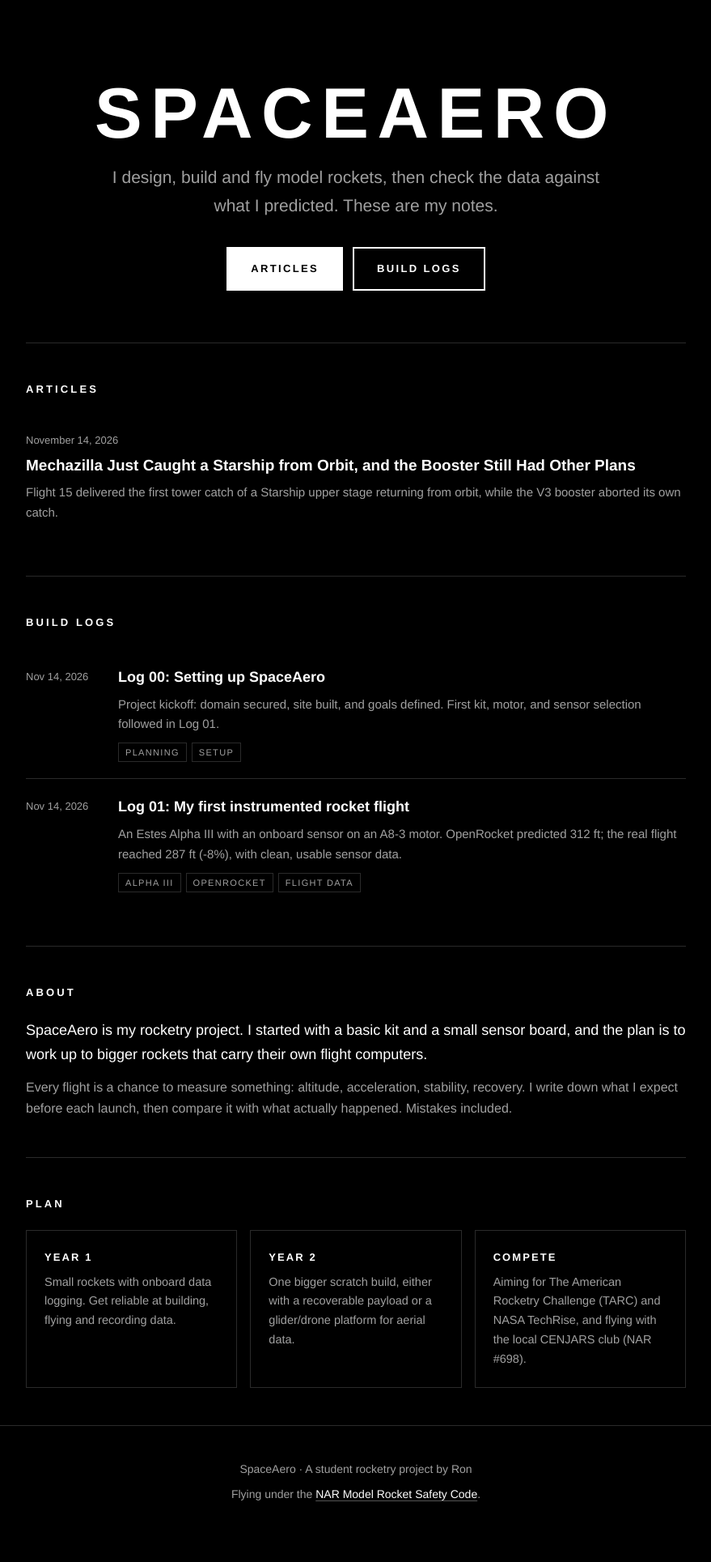
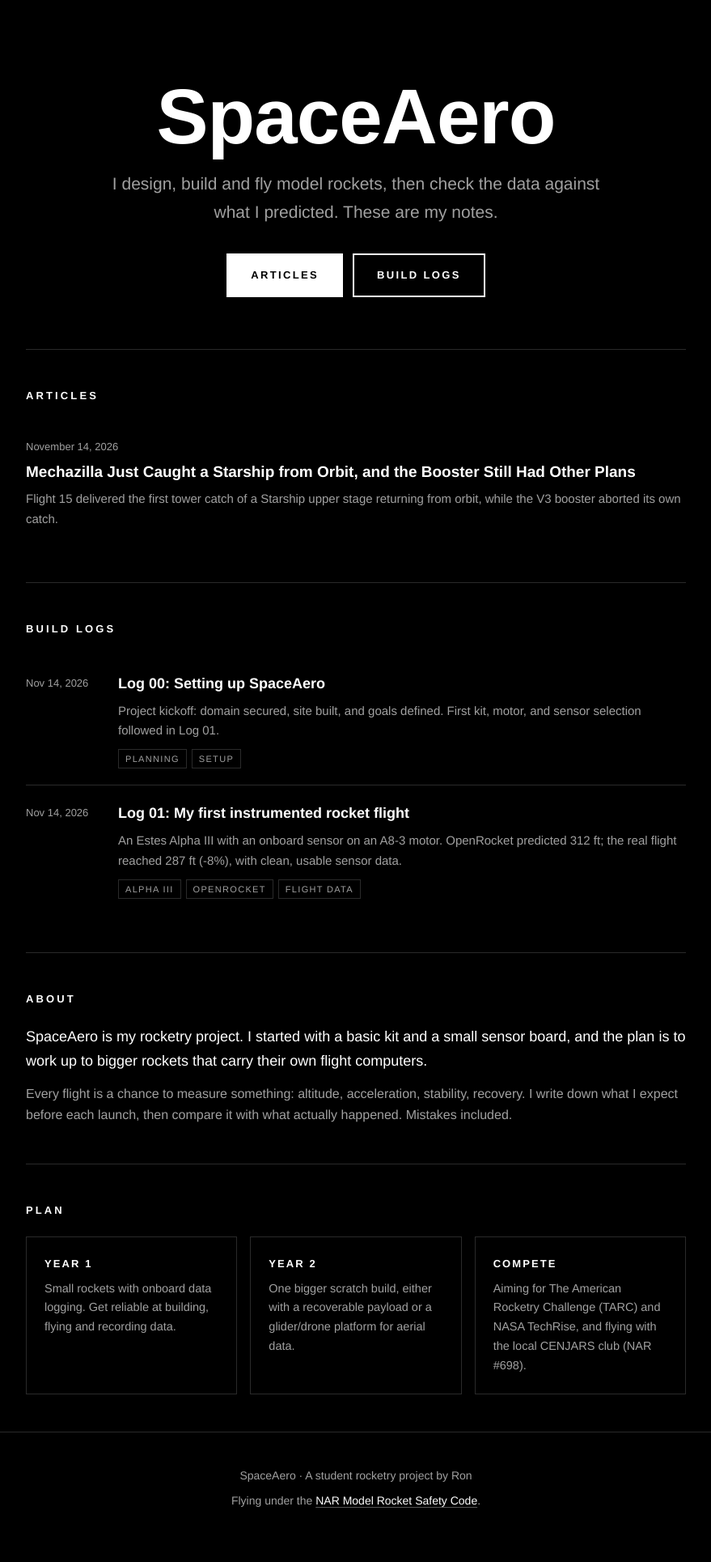
Before and after one commit to polpriyanka/spaceaero, a Jekyll site: the page built from index.html, in a window 1280 px wide. Shown: the whole page at 81% size, without its empty margins (200-1079 px from the left). Built offline with Jekyll 4.4.1, drawn with Linux system fonts in a browser that asks for light colours.

Commit message:
Show title as SpaceAero instead of all caps
Co-Authored-By: Claude Opus 5.5 <noreply@anthropic.com>
Claude-Session: https://claude.ai/code/session_01UxarA6ZuCS3HJiMRDrE3zF

```diff
--- a/assets/style.css
+++ b/assets/style.css
@@ -30,8 +30,8 @@
     padding:6px 14px;margin-bottom:22px
   }
   h1.logo{
-    font-size:clamp(44px,10vw,88px);line-height:1;font-weight:700;letter-spacing:.12em;
-    text-transform:uppercase;color:var(--ink);
+    font-size:clamp(48px,11vw,96px);line-height:1;font-weight:700;letter-spacing:-.01em;
+    color:var(--ink);
   }
   .tagline{margin-top:18px;font-size:clamp(17px,2.4vw,21px);color:var(--muted);max-width:620px;margin-left:auto;margin-right:auto}
   .cta{margin-top:34px;display:flex;gap:12px;justify-content:center;flex-wrap:wrap}
```
